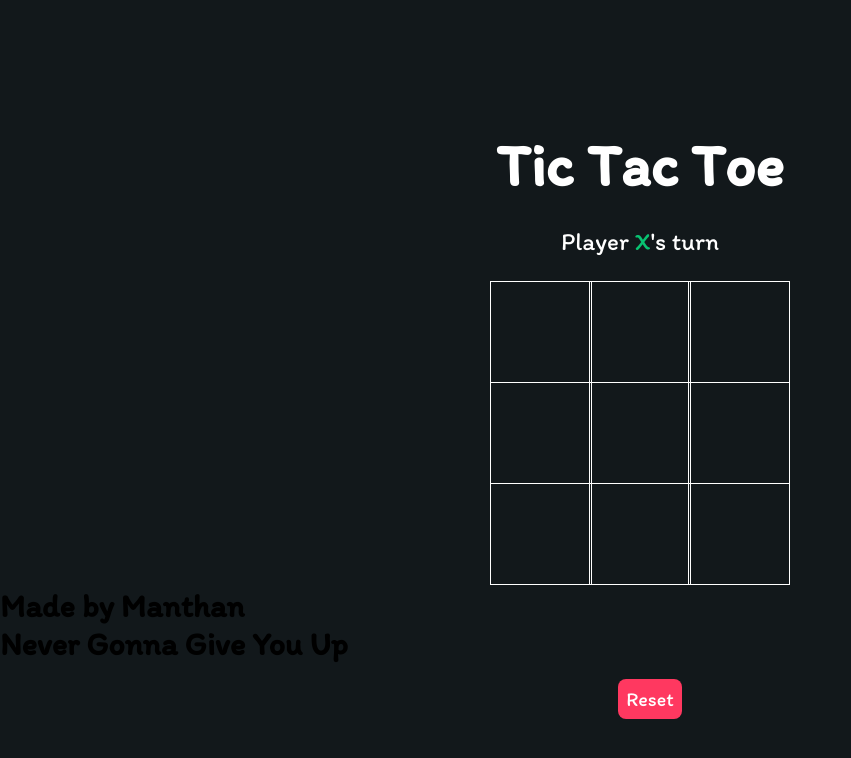
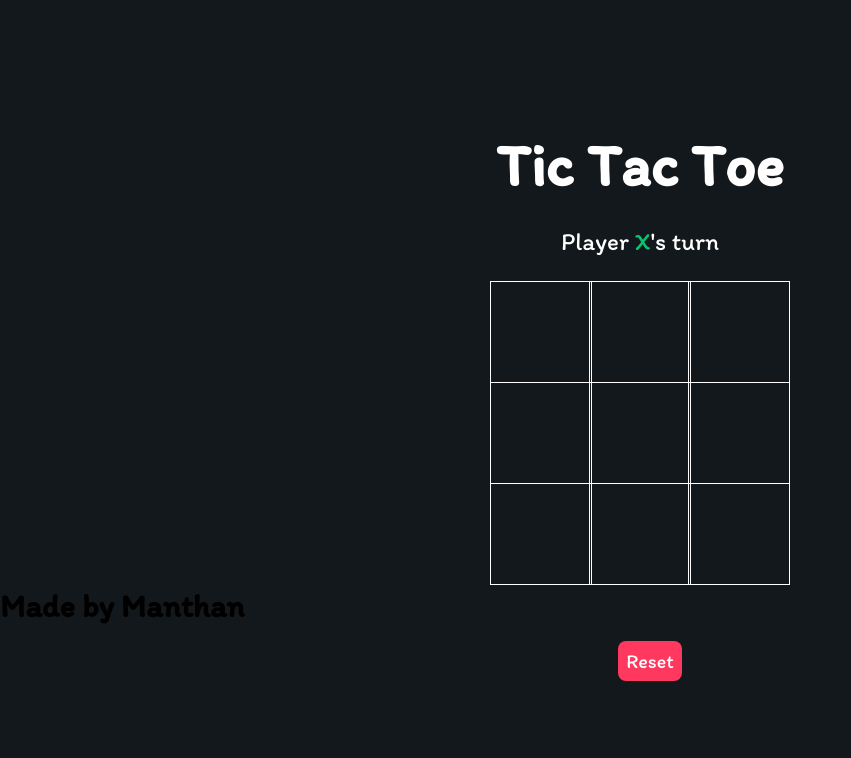
Before and after one commit to Silent-Syntax/tictactoe, a plain HTML site: page index.html in a window 1280 px wide. Shown: the whole page, without its empty margins (0-851 px from the left). Drawn offline with Linux system fonts and the light colour scheme.

Commit message:
Revert "Update index.html"

```diff
--- a/index.html
+++ b/index.html
@@ -30,7 +30,6 @@
         </section>
         <section class="display announcer hide"></section>
         <h1>Made by Manthan</h1>
-        <h1>Never Gonna Give You Up</h1>
         <section class="controls">
             <button id="reset">Reset</button>
         </section>
```
